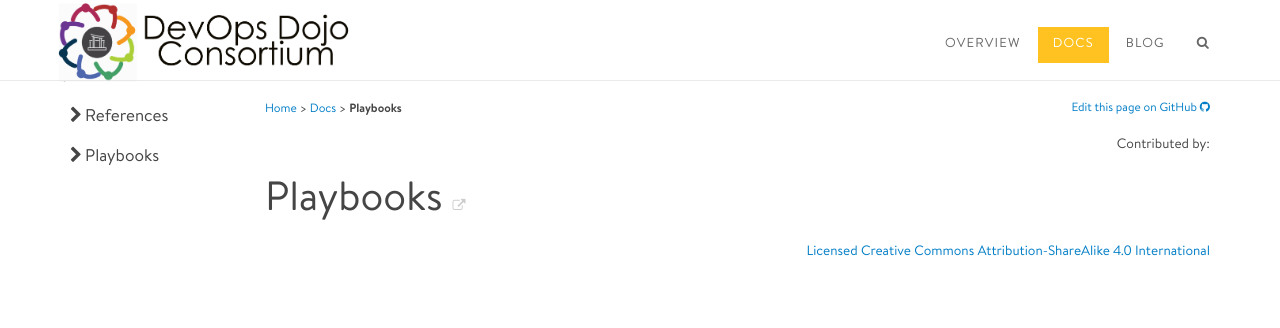
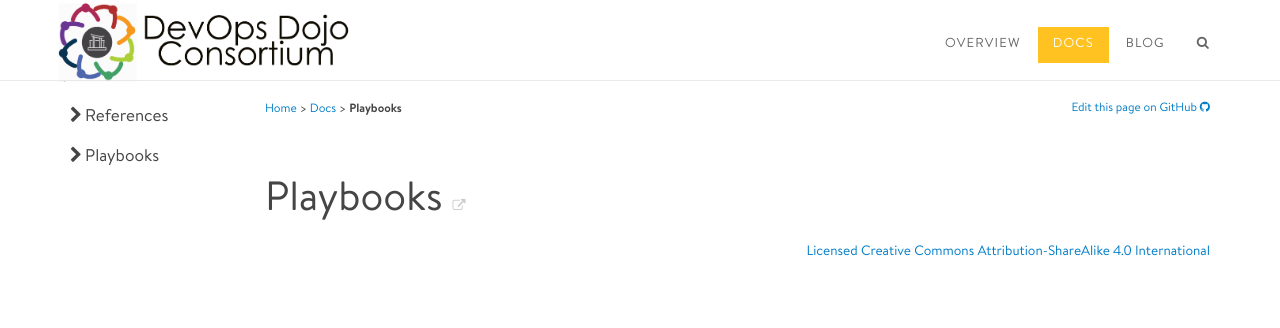
Before and after one commit to devopsdojoconsortium/devopsdojoconsortium.github.io, a Jekyll site: the page built from docs/index.md, in a window 1280 px wide. Shown: the top 328 px of the page. Built offline with Jekyll 4.4.1, drawn with Linux system fonts in a browser that asks for light colours; comment, search, counter and statistics services are not loaded.

Commit message:
add conditional to authors - Contributed By:

```diff
--- a/_includes/authors.html
+++ b/_includes/authors.html
@@ -1,5 +1,7 @@
 <div style="float:right;font-size:.8em;">
-  Contributed by:
+  {% if page.authors.length > 0 %}
+    Contributed by:
+  {% endif %}
   {% for author in page.authors %}{% assign current = site.data.authors[author] %}<a
     href="{{ current.web }}">{{ current.name }}</a>
   {% unless forloop.last %},{% endunless%}
```
